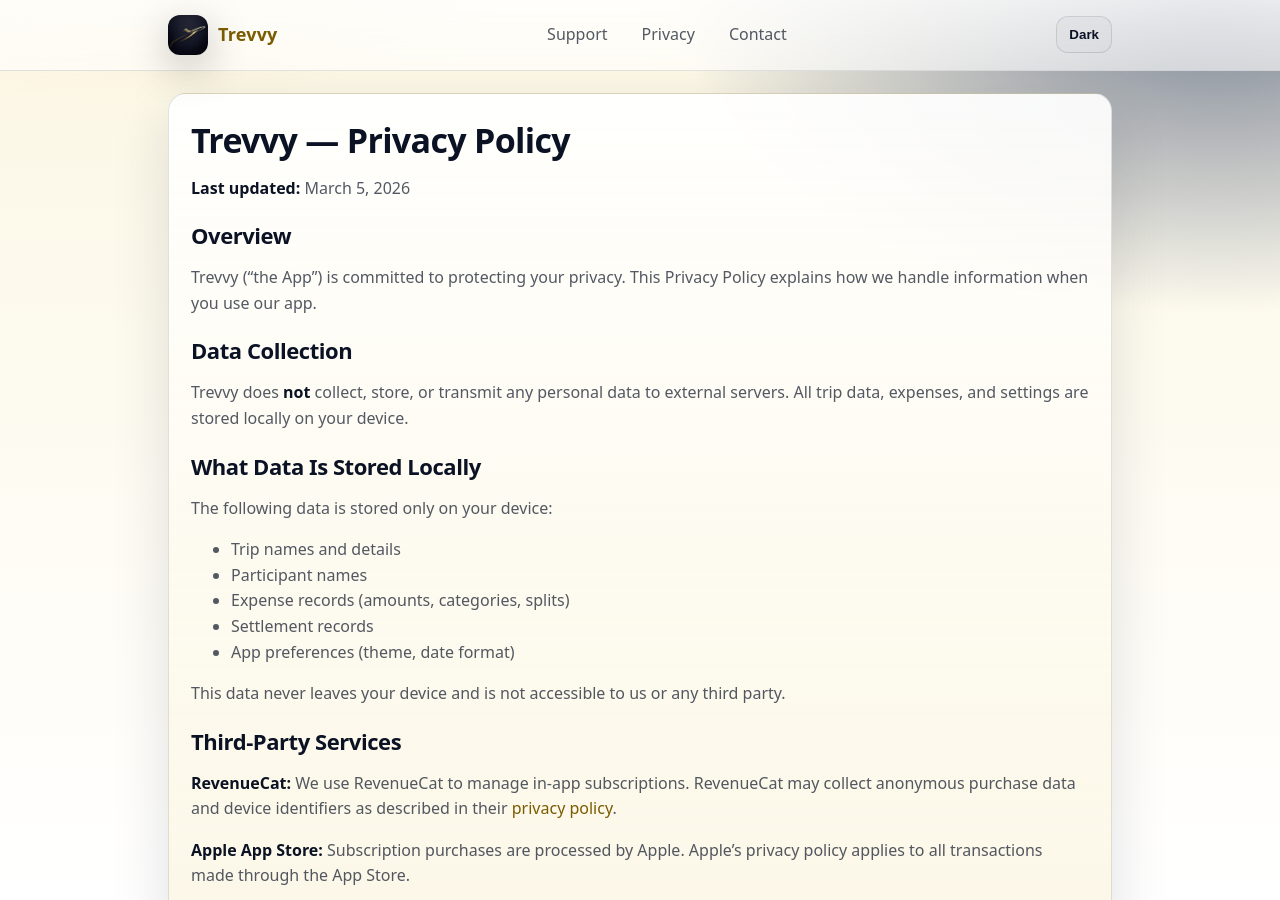
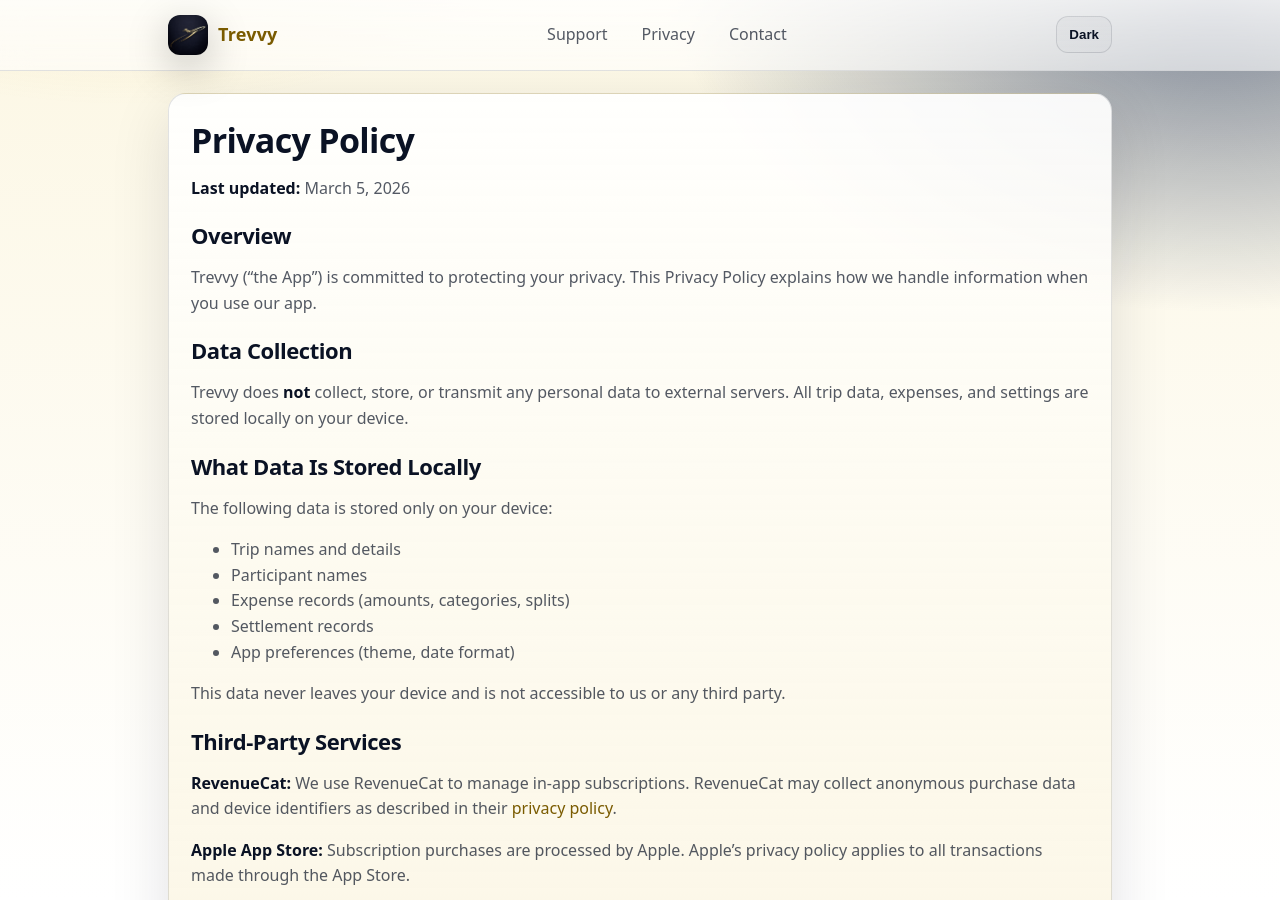
Before and after one commit to gmocelj/travel_expanse_split_support, a Jekyll site: the page built from PRIVACY.md, in a window 1280 px wide and 900 px high. Built offline with Jekyll 4.4.1, drawn with Linux system fonts in a browser that asks for light colours; our own code applies the rules of GitHub Pages for plain Markdown files.

Commit message:
small update

```diff
--- a/PRIVACY.md
+++ b/PRIVACY.md
@@ -1,4 +1,4 @@
-# Trevvy — Privacy Policy
+# Privacy Policy
 
 **Last updated:** March 5, 2026
 
```
Also changed, not shown: README.md.
